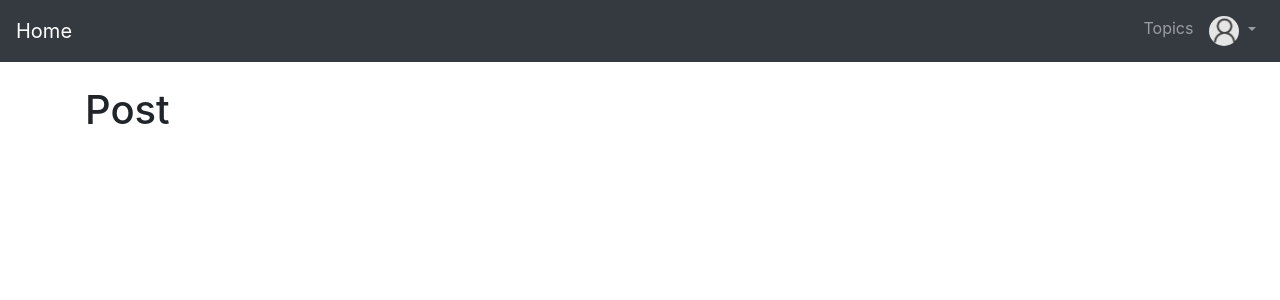
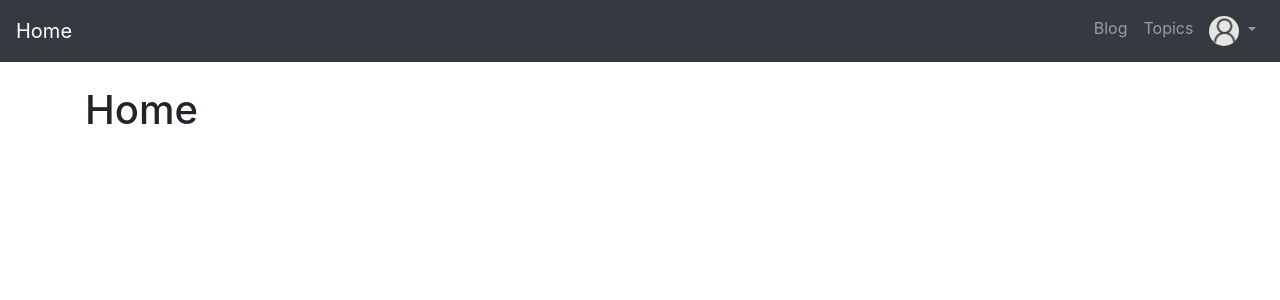
Before and after one commit to jpapu/portfolio, a Django app: page / in a window 1280 px wide. Shown: the top 300 px of the page. Run offline with Django 3.2, Linux system fonts and the light colour scheme; data that the repository does not hold is empty; some libraries are stand-ins or nearby versions.

Commit message:
50 make blog pag (#51)
* add link to navbar

* rename home.html to blog.html'

* separate out blog and home

* relink blog

* format blog page

```diff
--- a/portfolio/web_app/templates/base.html
+++ b/portfolio/web_app/templates/base.html
@@ -29,6 +29,11 @@
 
         <div class="collapse navbar-collapse" id="navbarSupportedContent">
             <ul class="navbar-nav ml-auto">
+
+                <!--Blog-->
+                <li class="nav-item">
+                    <a class="nav-link" href="{% url 'blog' %}">Blog</a>
+                </li>
 
                 <!--Category Dropdown-->
                 {% if cat_menu %}
--- a/portfolio/web_app/templates/home.html
+++ b/portfolio/web_app/templates/home.html
@@ -1,20 +1,7 @@
 {% extends 'base.html' %}
 
 {% block content %}
-<h1>Post</h1>
-
-<!--list posts with links-->
-<ul>
-{% for post in object_list %}
-    <li><a href="{% url 'article-detail' post.pk %}">
-        {{ post.title }}<a>
-        <small> {{ post.author }} - {{ post.date_created }})</small>
-        <a href="{% url 'category' post.category|slugify %}" class="badge badge-secondary">{{ post.category }}</a>
-        <br/>
-        {{ post.summary }}
-    </li>
-{% endfor %}
-</ul>
+<h1>Home</h1>
 
 
 {% endblock %}
--- a/portfolio/web_app/urls.py
+++ b/portfolio/web_app/urls.py
@@ -1,8 +1,9 @@
 from django.urls import path
-from web_app.views import AddCommentView, AddCategoryView, CreatePostView, HomeView, ArticleDetailView, UpdatePostView, DeletePostView, CategoryView, CategoryListView, LikeView
+from web_app.views import AddCommentView, AddCategoryView, CreatePostView, HomeView, BlogView, ArticleDetailView, UpdatePostView, DeletePostView, CategoryView, CategoryListView, LikeView
 
 urlpatterns = [
     path('', HomeView.as_view(), name='home'),
+    path('blog', BlogView.as_view(), name='blog'),
     path('article/<int:pk>', ArticleDetailView.as_view(), name='article-detail'),
     path('create_post/', CreatePostView.as_view(), name='create_post'),
     path('article/edit/<int:pk>', UpdatePostView.as_view(), name='update_post'),
--- a/portfolio/web_app/views.py
+++ b/portfolio/web_app/views.py
@@ -8,11 +8,15 @@ from django.http import HttpResponseRedirect
 class HomeView(ListView):
     model = Post
     template_name = 'home.html'
+
+class BlogView(ListView):
+    model = Post
+    template_name = 'blog.html'
     ordering = ['-date_created']
 
     def get_context_data(self, *args, **kwargs):
         cat_menu = Category.objects.all()
-        context = super(HomeView, self).get_context_data(*args, **kwargs)
+        context = super(BlogView, self).get_context_data(*args, **kwargs)
         context["cat_menu"] = cat_menu
         return context
 
```
Also changed, not shown: portfolio/web_app/templates/blog.html (added, +33 -0 lines).
